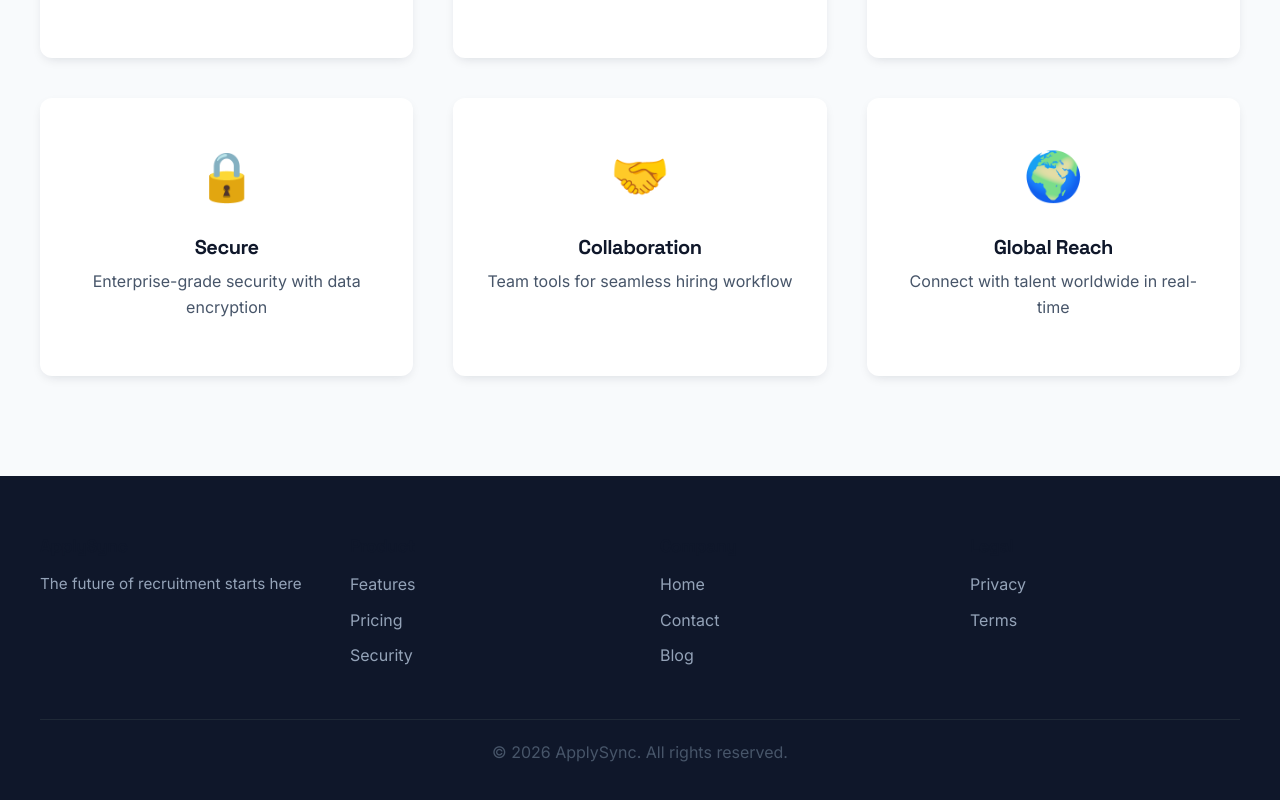
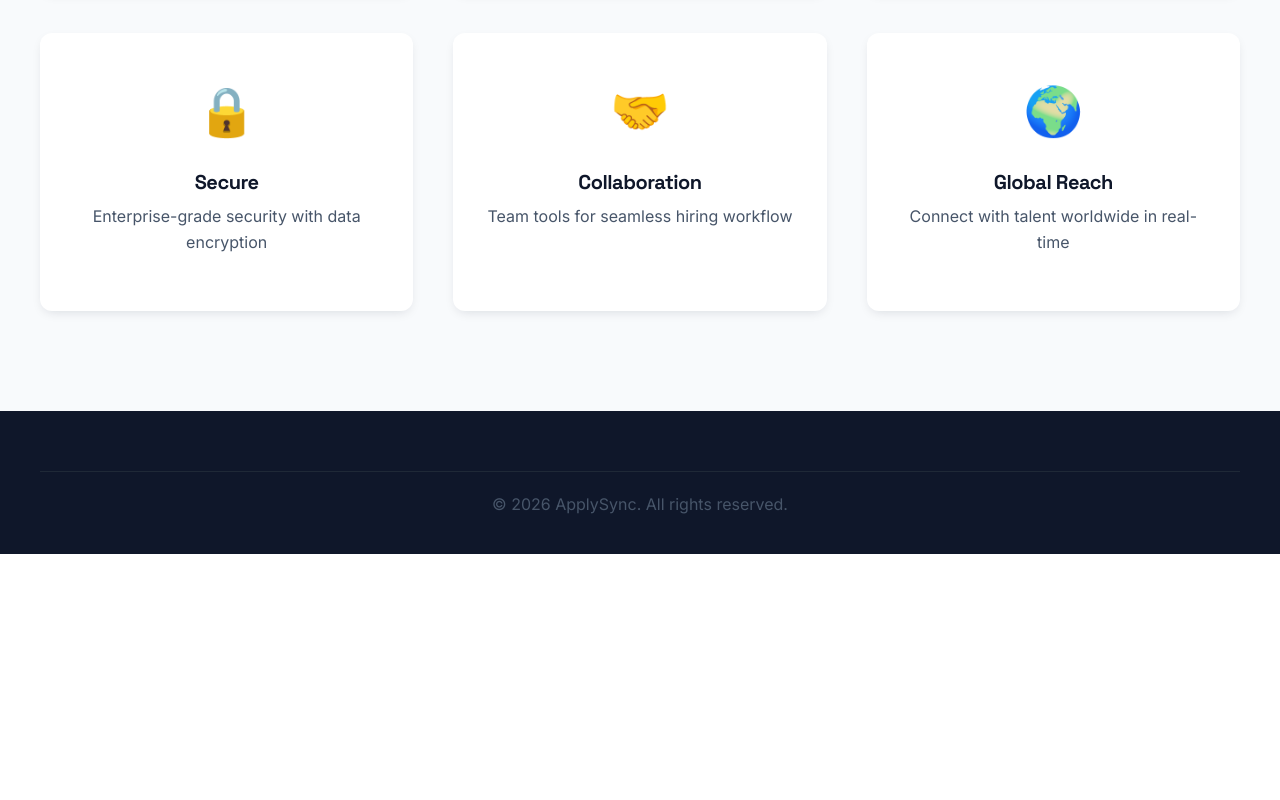
Before and after one commit to shaman463/Apply-Sync, a React (Vite) app: page / in a window 1280 px wide. Shown: the part 1336-2136 px from the top of the page. After the commit the page ends 1890 px from the top, so only its background shows below. Built offline with nearby package versions, Linux system fonts and the light colour scheme; no server answers.

Commit message:
Minor changes

```diff
--- a/src/App.jsx
+++ b/src/App.jsx
@@ -15,7 +15,7 @@ import './App.css';
 
 function AppContent() {
   const location = useLocation();
-  const authPages = ['/login', '/signup', '/settings'];
+  const authPages = ['/', '/login', '/signup', '/settings'];
   const showNavbar = !authPages.includes(location.pathname);
 
   return (
--- a/src/Pages/LandingPage.jsx
+++ b/src/Pages/LandingPage.jsx
@@ -136,35 +136,6 @@ function LandingPage() {
 
       {/* Footer */}
       <footer className="footer">
-        <div className="footer-content">
-          <div className="footer-section">
-            <h4>ApplySync</h4>
-            <p>The future of recruitment starts here</p>
-          </div>
-          <div className="footer-section">
-            <h5>Product</h5>
-            <ul>
-              <li><a href="#features">Features</a></li>
-              <li><a href="#pricing">Pricing</a></li>
-              <li><a href="#security">Security</a></li>
-            </ul>
-          </div>
-          <div className="footer-section">
-            <h5>Company</h5>
-            <ul>
-              <li><Link to="/">Home</Link></li>
-              <li><a href="#contact">Contact</a></li>
-              <li><a href="#blog">Blog</a></li>
-            </ul>
-          </div>
-          <div className="footer-section">
-            <h5>Legal</h5>
-            <ul>
-              <li><a href="#privacy">Privacy</a></li>
-              <li><a href="#terms">Terms</a></li>
-            </ul>
-          </div>
-        </div>
         <div className="footer-bottom">
           <p>&copy; 2026 ApplySync. All rights reserved.</p>
         </div>
```
